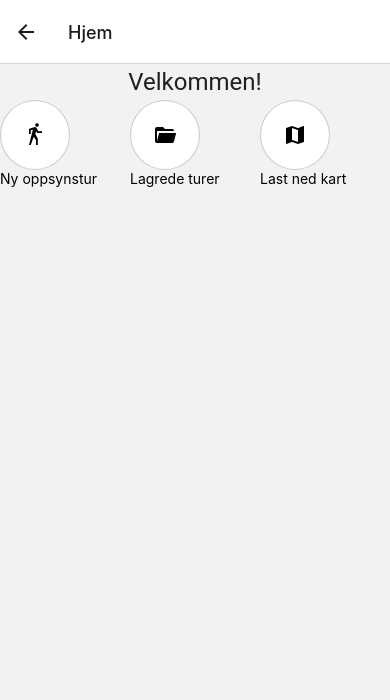
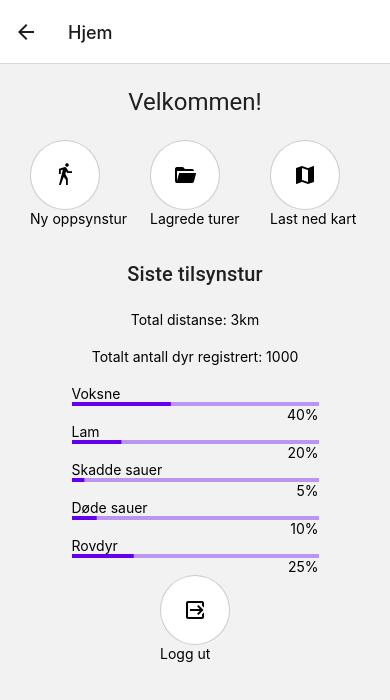
Before and after one commit to Fordypningsprosjekt/frontend-app, a React Native app in the folder Korbe/: screen /Hjem in a window 390 px wide. Shown: the top 700 px of the page. Built offline with nearby package versions, Linux system fonts and the light colour scheme.

Commit message:
fooling around with the homescreen

```diff
--- /dev/null
+++ b/Korbe/components/AnimalProgressBar/AnimalProgressBar.tsx
@@ -0,0 +1,20 @@
+import React from 'react';
+import {Text, View } from 'react-native';
+import { ProgressBar } from 'react-native-paper';
+
+interface IAnimalProgressBarProps{
+    label: string;
+    progress: number;
+}
+
+export default function AnimalProgressBar(props: IAnimalProgressBarProps){
+    const {label, progress} = props;
+
+    return(
+        <View>
+        <Text>{label}</Text>
+        <ProgressBar progress={progress}/>
+        <Text style={{textAlign:'right'}}>{progress*100+'%'}</Text>
+        </View>
+    )
+}
--- /dev/null
+++ b/Korbe/components/RoundIconButton/RoundIconButton.tsx
@@ -0,0 +1,30 @@
+import React from 'react';
+import {Text, TouchableOpacity, View } from 'react-native';
+import { IconButton } from 'react-native-paper';
+
+interface IRoundIconButtonProps{
+    iconName: string;
+    buttonText: string;
+}
+
+export default function RoundIconButton(props: IRoundIconButtonProps){
+    const {iconName, buttonText} = props;
+
+    return(
+        <View>
+        <TouchableOpacity style={{
+            borderWidth:1,
+            borderColor:'rgba(0,0,0,0.2)',
+            alignItems:'center',
+            justifyContent:'center',
+            width:70,
+            height:70,
+            backgroundColor:'#fff',
+            borderRadius:50,
+          }}>
+                 <IconButton icon={iconName}/>
+             </TouchableOpacity>
+             <Text>{buttonText}</Text>
+             </View>
+    )
+}
--- a/Korbe/screens/Home/HomeScreen.tsx
+++ b/Korbe/screens/Home/HomeScreen.tsx
@@ -1,57 +1,41 @@
 import React, { useState } from 'react';
-import { Text, TouchableOpacity, View } from 'react-native';
-import { Button, Headline, IconButton } from 'react-native-paper';
+import {Text, View } from 'react-native';
+import { Button, Headline,  ProgressBar, Title } from 'react-native-paper';
+import AnimalProgressBar from '../../components/AnimalProgressBar/AnimalProgressBar';
+import RoundIconButton from '../../components/RoundIconButton/RoundIconButton';
 
 export default function HomeScreen(){
-    //TODO: Endre på stylingen
+    //TODO: Fikse stylingen
     return(
     <View>
-        <Headline style={{textAlign:'center'}}>
+        <Headline style={{textAlign:'center', padding:20}}>
             Velkommen!
         </Headline>
         <View style={{flexDirection: "row",
-    flexWrap: "wrap"}}>
+    flexWrap: "wrap", marginLeft:30}}>
         <View style={{flex:1}}>
-        <TouchableOpacity style={{
-       borderWidth:1,
-       borderColor:'rgba(0,0,0,0.2)',
-       alignItems:'center',
-       justifyContent:'center',
-       width:70,
-       height:70,
-       backgroundColor:'#fff',
-       borderRadius:50,
-     }}>
-            <IconButton icon='walk'/>
-        </TouchableOpacity>
-        <Text>Ny oppsynstur</Text></View>
+        <RoundIconButton iconName='walk' buttonText='Ny oppsynstur'/></View>
         <View style={{flex:1}}>
-        <TouchableOpacity style={{
-       borderWidth:1,
-       borderColor:'rgba(0,0,0,0.2)',
-       alignItems:'center',
-       justifyContent:'center',
-       width:70,
-       height:70,
-       backgroundColor:'#fff',
-       borderRadius:50,
-     }}>
-            <IconButton icon='folder-open'/>
-        </TouchableOpacity><Text>Lagrede turer</Text></View>
+        <RoundIconButton iconName='folder-open' buttonText='Lagrede turer'/></View>
         <View style={{flex:1}}>
-        <TouchableOpacity style={{
-       borderWidth:1,
-       borderColor:'rgba(0,0,0,0.2)',
-       alignItems:'center',
-       justifyContent:'center',
-       width:70,
-       height:70,
-       backgroundColor:'#fff',
-       borderRadius:50,
-     }}>
-            <IconButton icon='map'/>
-        </TouchableOpacity><Text>Last ned kart</Text>
+        <RoundIconButton iconName='map' buttonText='Last ned kart'/>
             </View></View>
+            <View style={{flexDirection: "column",
+    flexWrap: "nowrap", alignSelf:'center'}}>
+                <Title style={{textAlign:'center', paddingTop:30}}>Siste tilsynstur</Title>
+                <Text style={{textAlign:'center', paddingTop:20}}>Total distanse: 3km</Text>
+                <Text style={{textAlign:'center', padding:20}}>Totalt antall dyr registrert: 1000</Text>
+                <View style={{flex:0.5, justifyContent:'space-between'}}>
+                <AnimalProgressBar progress={0.4} label='Voksne'/>
+                <AnimalProgressBar progress={0.2} label='Lam' />
+                <AnimalProgressBar progress={0.05} label='Skadde sauer'/>
+                <AnimalProgressBar progress={0.1} label='Døde sauer'/>
+                <AnimalProgressBar progress={0.25} label='Rovdyr'/>
+                </View>
+            </View>
+            <View style={{alignSelf:'center'}}>
+            <RoundIconButton iconName='logout-variant' buttonText='Logg ut'/>
+            </View>
     </View>)
 
 }
```
